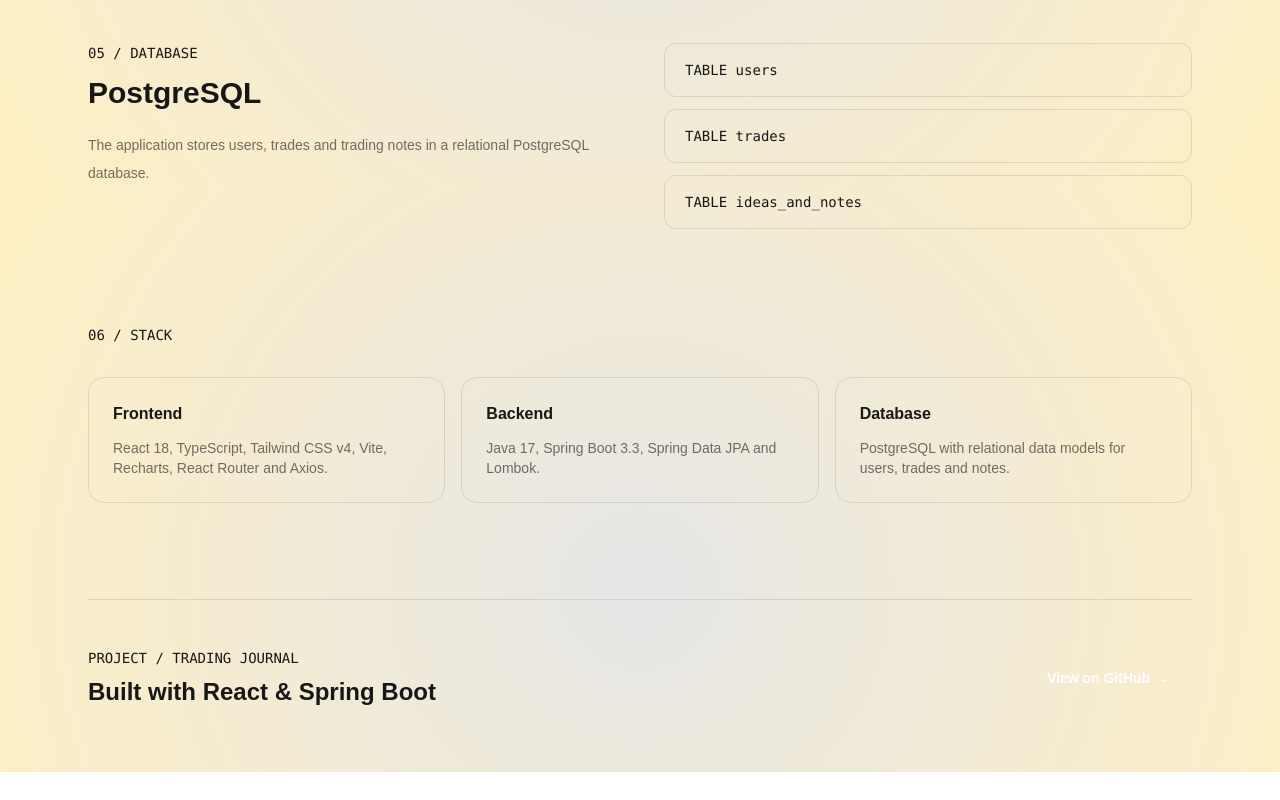
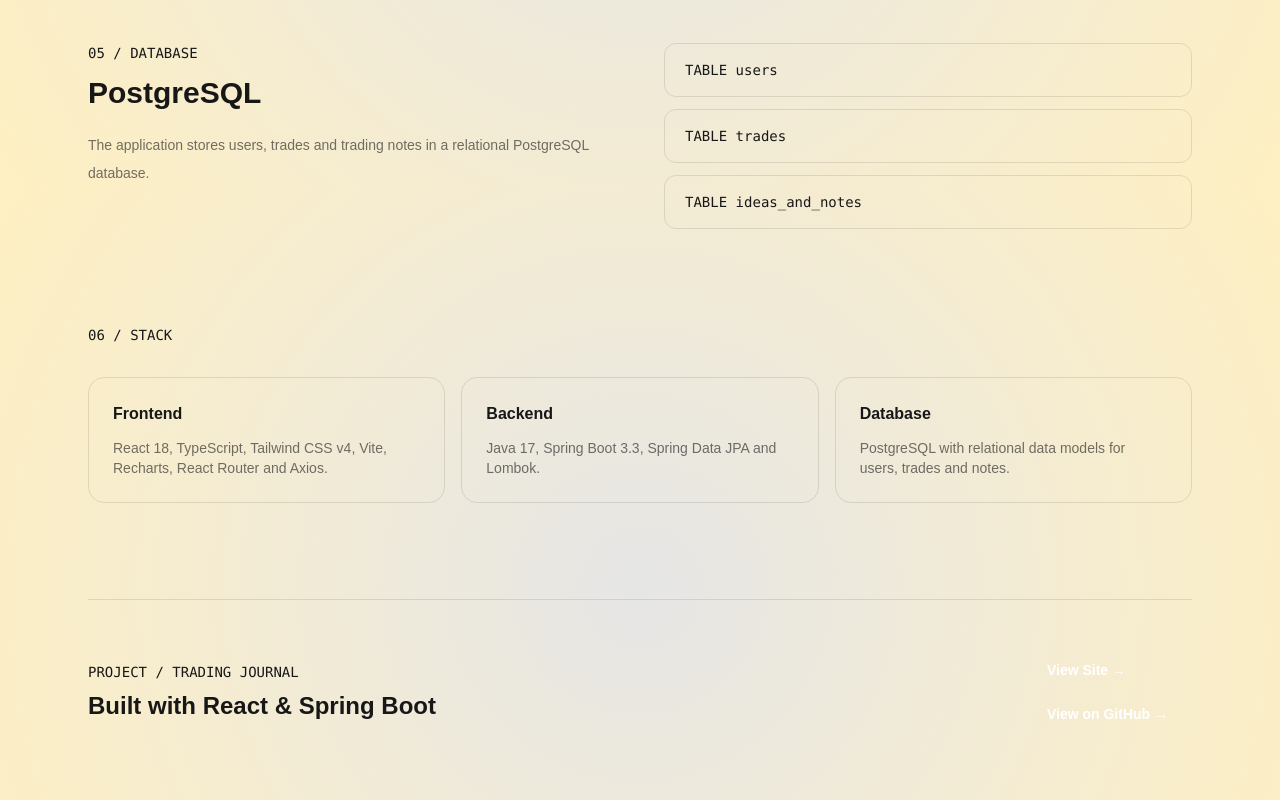
Before and after one commit to ilarikoik/cv, a Next.js app: page /projects/stocks in a window 1280 px wide. Shown: the part 3012-3812 px from the top of the page. Before the commit the page ends 3784 px from the top, so only its background shows below. Built offline with nearby package versions, Linux system fonts and the light colour scheme; a web font is replaced by a local one.

Commit message:
links to tj site and github

```diff
--- a/app/projects/stocks/page.tsx
+++ b/app/projects/stocks/page.tsx
@@ -311,12 +311,21 @@ export default function Page() {
                 </h2>
               </div>
 
+              <div className="flex flex-col">
+
               <a
-                href="#"
+                href="https://t-journal-gr7l.vercel.app/login"
                 className="w-fit rounded-full bg-accent-500 px-6 py-3 text-sm font-semibold text-white transition hover:scale-105"
-              >
+                >
+                View Site →
+              </a>
+              <a
+                href="https://github.com/ilarikoik/t-journal"
+                className="w-fit rounded-full bg-accent-500 px-6 py-3 text-sm font-semibold text-white transition hover:scale-105"
+                >
                 View on GitHub →
               </a>
+                  </div>
             </div>
           </section>
 
```
